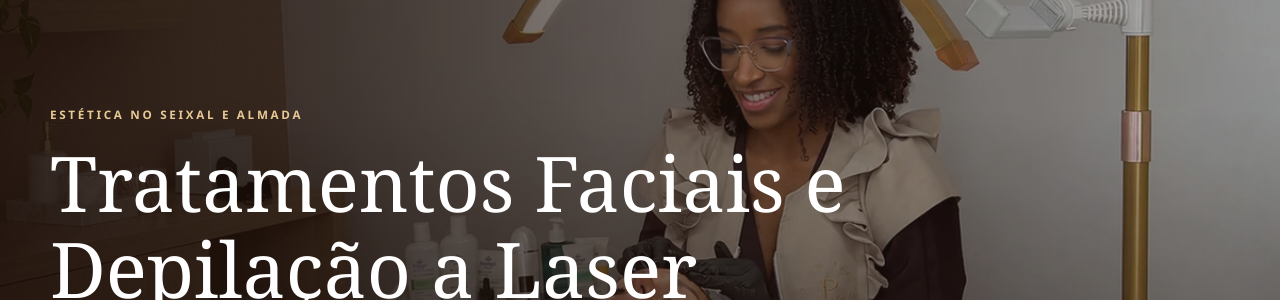
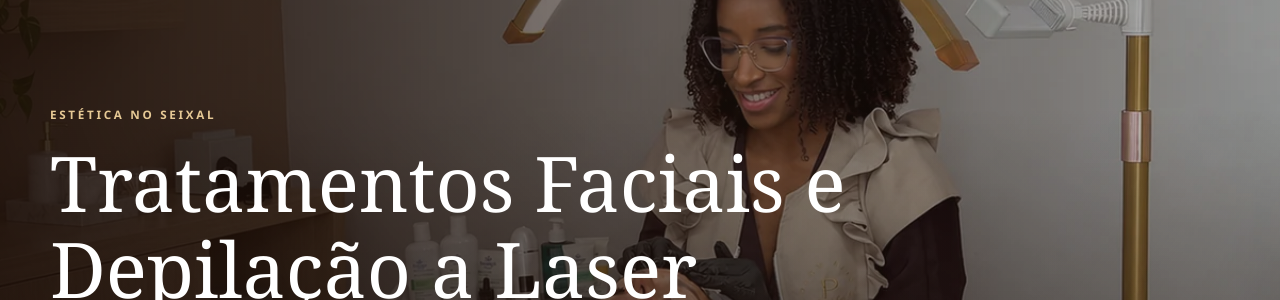
Before and after one commit to andrefilipe95/rycabeauty, a Jekyll site: the page built from index.html, in a window 1280 px wide and 900 px high. Shown: the part 323-623 px from the top of the window. Built offline with Jekyll 4.4.1, drawn with Linux system fonts in a browser that asks for light colours.

Commit message:
protocolos

```diff
--- a/index.html
+++ b/index.html
@@ -11,8 +11,8 @@ permalink: /
     <source
       media="(max-width: 680px)"
       srcset="
-        /assets/images/hero-erica-ryca-beauty-mobile-600.webp 600w,
-        /assets/images/hero-erica-ryca-beauty-mobile-800.webp 800w,
+        /assets/images/hero-erica-ryca-beauty-mobile-600.webp  600w,
+        /assets/images/hero-erica-ryca-beauty-mobile-800.webp  800w,
         /assets/images/hero-erica-ryca-beauty-mobile.webp     1440w
       "
       sizes="100vw"
@@ -38,7 +38,7 @@ permalink: /
   </picture>
   <div class="hero-shade"></div>
   <div class="container hero-content">
-    <p class="eyebrow light">Estética no Seixal e Almada</p>
+    <p class="eyebrow light">Estética no Seixal</p>
     <h1>Tratamentos Faciais e Depilação a Laser</h1>
     <p class="hero-emotion">
       Ryca de autoestima, Ryca de autoconfiança e Ryca de uma pele que te faz
```
Also changed, not shown: other parts of index.html (+4 -3 lines).
